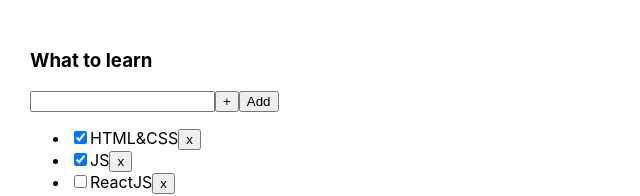
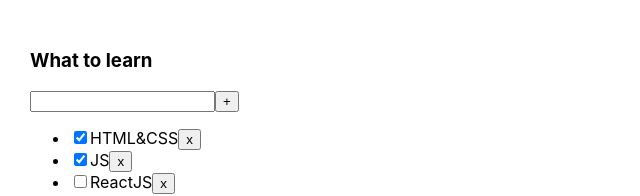
Before and after one commit to UlianaOr/ToodoList, a React (Create React App) app: page / in a window 1280 px wide. Shown: the top 196 px of the page, without its empty margins (0-640 px from the left). Built offline with nearby package versions, Linux system fonts and the light colour scheme.

Commit message:
newTitle

```diff
--- a/src/App.tsx
+++ b/src/App.tsx
@@ -20,8 +20,8 @@
         ]
     )
 
-    const addTask=()=> {
-        let newTask = {id: v1(), title: "newNewNew", isDone: true}
+    const addTask=(newTitle:string)=> {
+        let newTask = {id: v1(), title: newTitle, isDone: true}
         console.log([newTask, ...tasks])
         setTasks([newTask, ... tasks])
 
--- a/src/Todolist.tsx
+++ b/src/Todolist.tsx
@@ -17,7 +17,7 @@
     tasks: Array<TaskType>
     removeTask:(taskId:string)=>void
     changeFilter:(value: FilterValuesType)=>void
-    addTask:()=>void
+    addTask:(newTitle:string)=>void
 
 
 }
@@ -31,8 +31,8 @@
             <h3>{props.title}</h3>
             <div>
             <input onChange={(event)=> setNewTitle (event.currentTarget.value)} />
-            <button onClick={()=> console.log ("wewe")}>+</button>
-            <button onClick={props.addTask}>Add</button>
+            <button onClick={()=>props.addTask(newTitle)}>+</button>
+
         </div>
 
             <ul>
```
